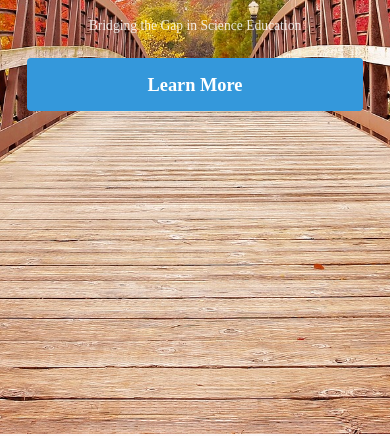
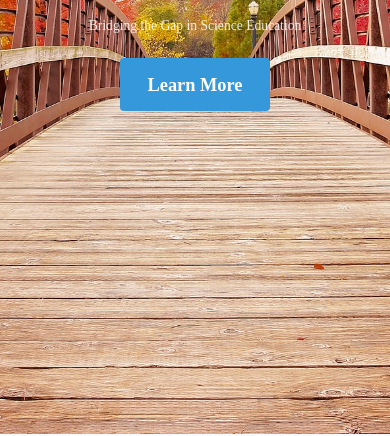
Before and after one commit to ltgibbons/EDPS_MattCode, a plain HTML site: page index.html in a window 390 px wide. Shown: the part 410-846 px from the top of the page. Drawn offline with Linux system fonts and the light colour scheme; a web font is replaced by a local one.

Commit message:
Update main.css

```diff
--- a/assets/css/main.css
+++ b/assets/css/main.css
@@ -3818,7 +3818,7 @@
 			}
 
 				#banner .inner {
-					width: 100%;
+					width: auto;
 				}
 
 				#banner h1 {
@@ -3832,7 +3832,7 @@
 				}
 
 				#banner .button {
-					width: 100%;
+					width: auto;
 				}
 
 		}
@@ -3910,4 +3910,7 @@
 				padding: 3em 1em 1em 1em;
 			}
 
-		}
+}
+
+		 .button.big:hover{
+                transform: scale(1.5);}
```
